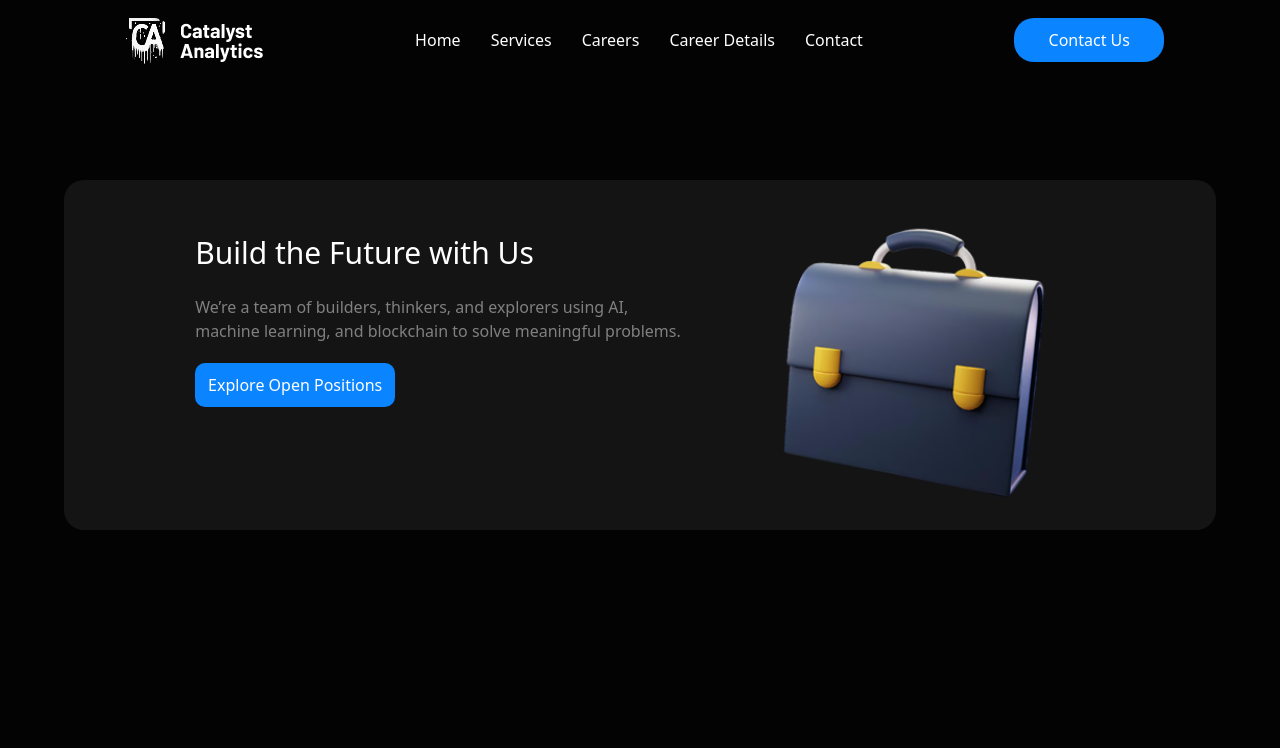
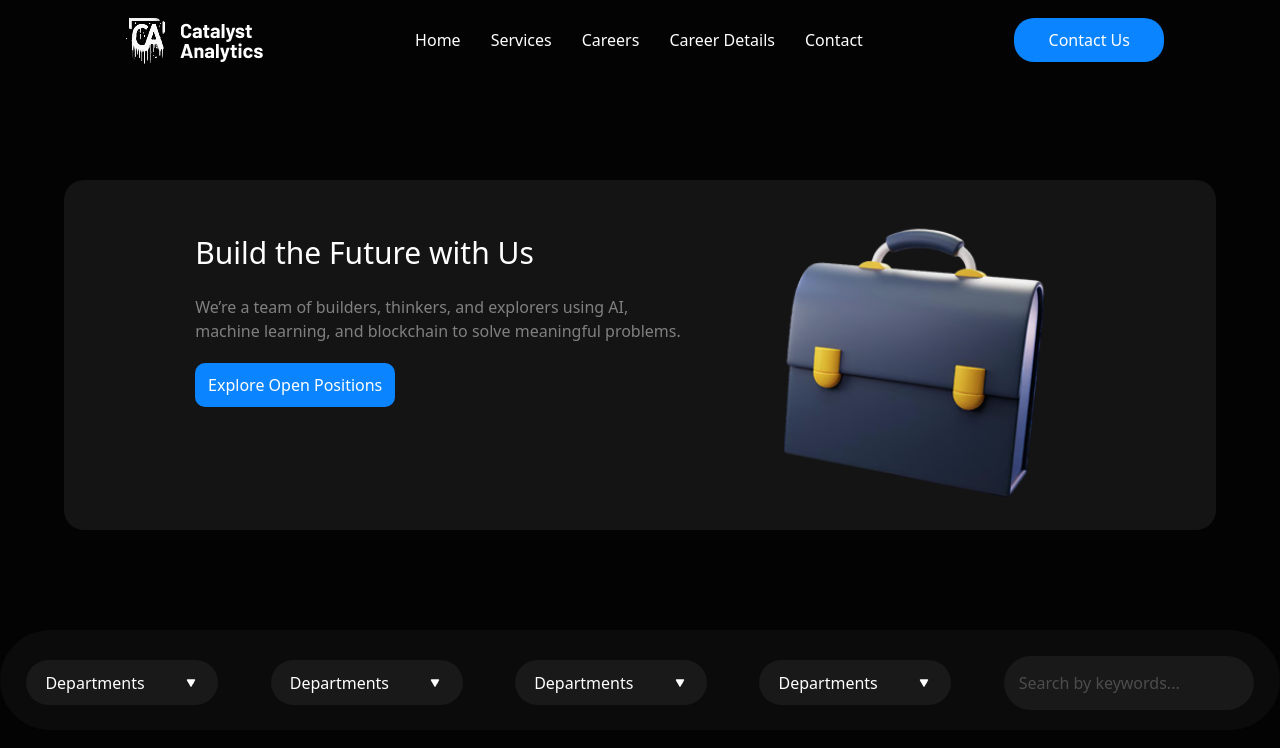
Before and after one commit to ganievabdullo727-web/week3-exam-branch, a website: page careers.html in a window 1280 px wide. Drawn offline with Linux system fonts and the light colour scheme.

Commit message:
section2

```diff
--- a/careers.html
+++ b/careers.html
@@ -23,7 +23,7 @@
     </div>
   </header>
 
-<section class="bg-[#141414] w-[90%] lg:h-[350px] h-[550px] rounded-[20px] m-auto max-w-300 m-auto mt-[100px] lg:flex-row block justify-around items-center lg:p-[20px]">
+<section class="bg-[#141414] w-[90%] lg:h-[350px] h-[550px] rounded-[20px] m-auto max-w-300 m-auto mt-[100px] lg:flex-row block justify-around items-center lg:p-[20px] m-auto ">
   <div class="text-[white] lg:w-[45%] w-[90%] flex flex-col gap-[20px] m-auto lg:m-0 lg:mt-[30px] lg:ml-[10%]">
     <h1 class="text-[30px]">
       Build the Future with Us
@@ -39,5 +39,36 @@
 </section>
 
 
+<section class="lg:h-[100px] h-[500px] bg-[#0B0B0B] rounded-[50px] mt-[100px] ">
+  <div class="lg:flex-row flex-col lg:flex lg:flex-row gap-50px items-center justify-around pt-[2%]">
+    <div class="lg:w-[15%] w-[90%] m-auto  lg:m-0 h-[45px] bg-[#191919] rounded-[50px] text-[white] flex items-center justify-around mt-[40px] lg:mt-0">
+      <h4>
+        Departments
+      </h4>
+      <img src="./src/raphael_arrowdown.png" alt="">
+    </div>
+    <div class="lg:w-[15%] w-[90%] m-auto  h-[45px] lg:m-0 bg-[#191919] rounded-[50px] text-[white] flex items-center justify-around mt-[40px] lg:mt-0">
+      <h4>
+        Departments
+      </h4>
+      <img src="./src/raphael_arrowdown.png" alt="">
+    </div>
+    <div class="lg:w-[15%] w-[90%] m-auto  h-[45px] lg:m-0 bg-[#191919] rounded-[50px] text-[white] flex items-center justify-around mt-[40px] lg:mt-0">
+      <h4>
+        Departments
+      </h4>
+      <img src="./src/raphael_arrowdown.png" alt="">
+    </div>
+    <div class="lg:w-[15%] w-[90%] m-auto  h-[45px] lg:m-0 bg-[#191919] rounded-[50px] text-[white] flex items-center justify-around mt-[40px] lg:mt-0">
+      <h4>
+        Departments
+      </h4>
+      <img src="./src/raphael_arrowdown.png" alt="">
+    </div>
+    <form action="">
+     <input placeholder="Search by keywords..." type="text" class="lg:w-[250px] w-[90%] m-auto lg:m-0 p-[15px] bg-[#191919] text-[grey] rounded-[50px] mt-[40px] lg:mt-0">
+    </form>
+  </div>
+</section>
 </body>
 </html>
```
Also changed, not shown: src/output.css, src/raphael_arrowdown.png (added).
